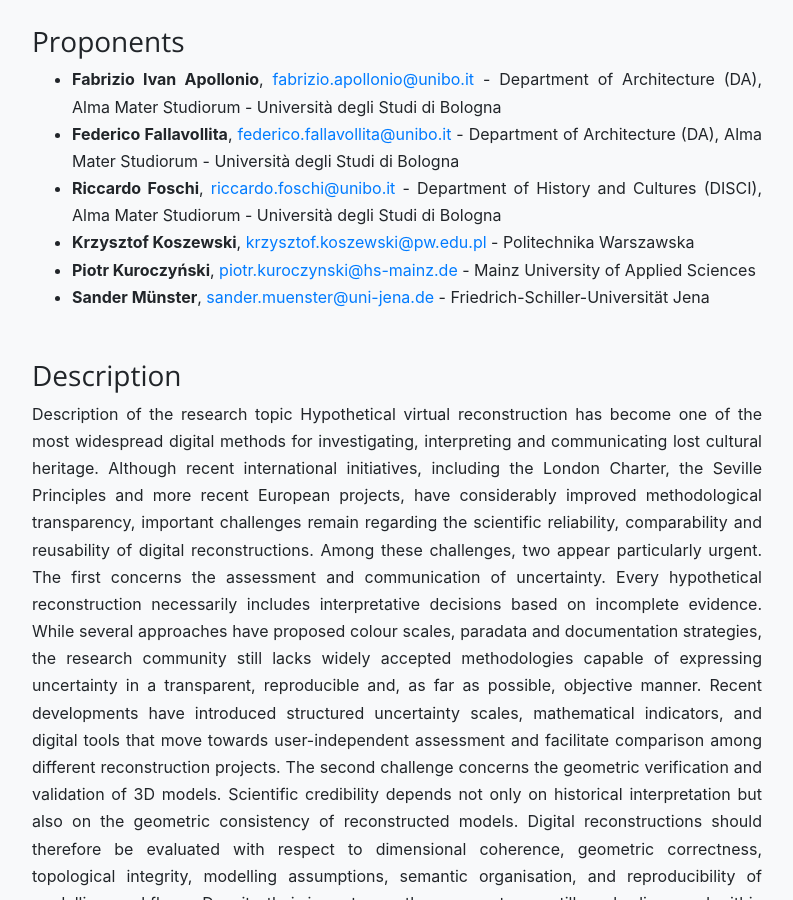
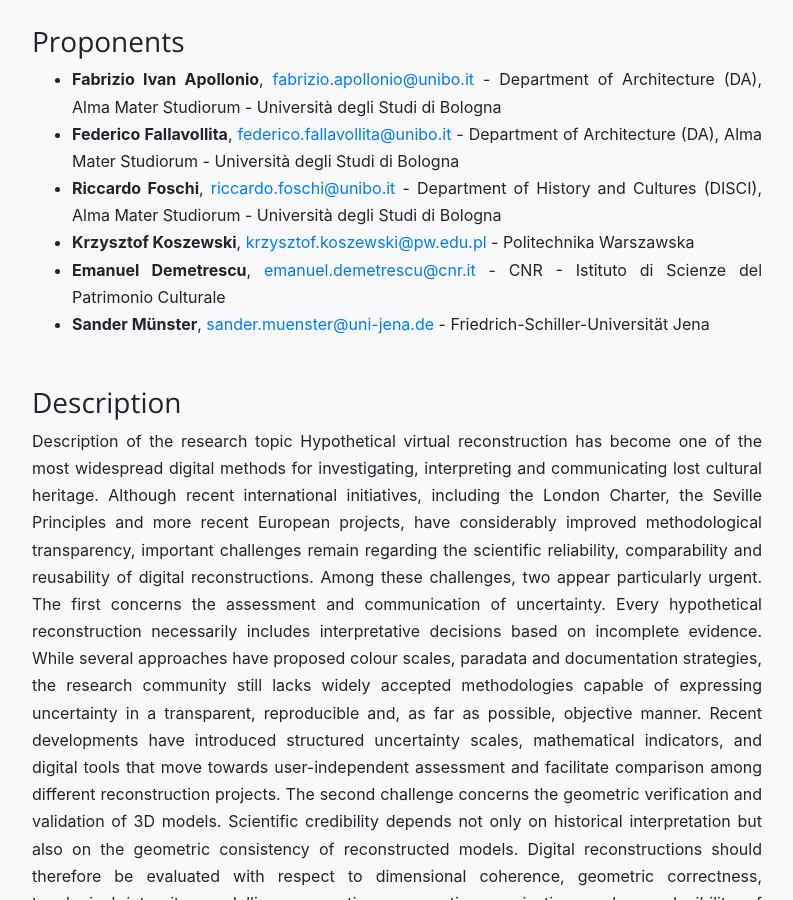
Before and after one commit to archeofoss/archeofoss, a Jekyll site: the page built from 2026/call-for-papers.md, in a window 1280 px wide and 900 px high, scrolled down 4947 px. Shown: the whole window, without its empty margins (243-1036 px from the left). Built offline with Jekyll 4.4.1, drawn with Linux system fonts in a browser that asks for light colours; nearby versions of some CDN libraries.

Commit message:
Update call-for-papers.md
The panelists comunicated me a change in their composition

```diff
--- a/2026/call-for-papers.md
+++ b/2026/call-for-papers.md
@@ -103,7 +103,7 @@ The panel has already received commitment from three speakers willing to present
   - **Federico Fallavollita**, [federico.fallavollita@unibo.it](federico.fallavollita@unibo.it) - Department of Architecture (DA), Alma Mater Studiorum - Università degli Studi di Bologna
   - **Riccardo Foschi**, [riccardo.foschi@unibo.it](riccardo.foschi@unibo.it) - Department of History and Cultures (DISCI), Alma Mater Studiorum - Università degli Studi di Bologna
   - **Krzysztof Koszewski**, [krzysztof.koszewski@pw.edu.pl](krzysztof.koszewski@pw.edu.pl) - Politechnika Warszawska
-  - **Piotr Kuroczyński**, [piotr.kuroczynski@hs-mainz.de](piotr.kuroczynski@hs-mainz.de) - Mainz University of Applied Sciences
+  - **Emanuel Demetrescu**, [emanuel.demetrescu@cnr.it](emanuel.demetrescu@cnr.it) - CNR - Istituto di Scienze del Patrimonio Culturale
   - **Sander Münster**, [sander.muenster@uni-jena.de](sander.muenster@uni-jena.de) - Friedrich-Schiller-Universität Jena
 
 ### Description
```
